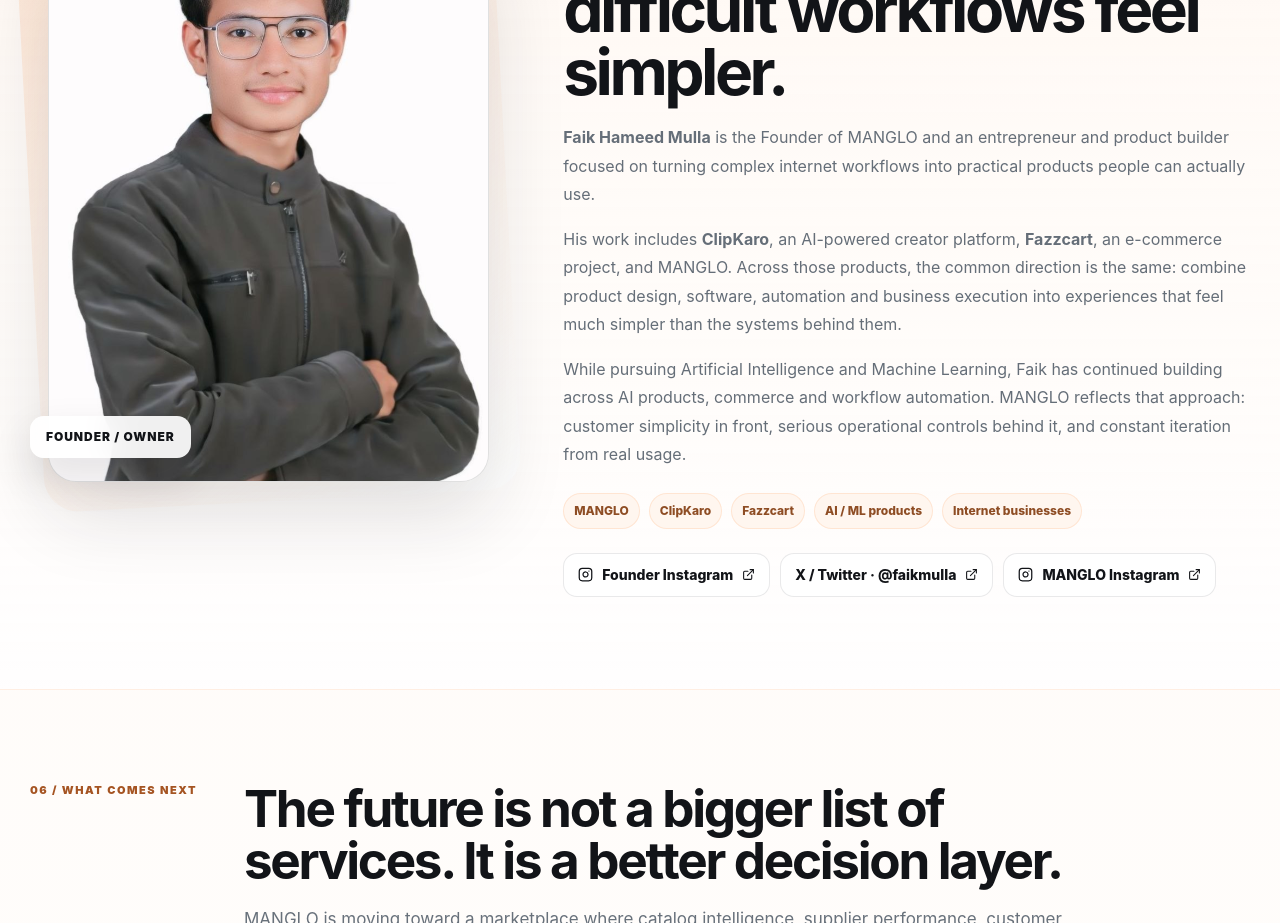
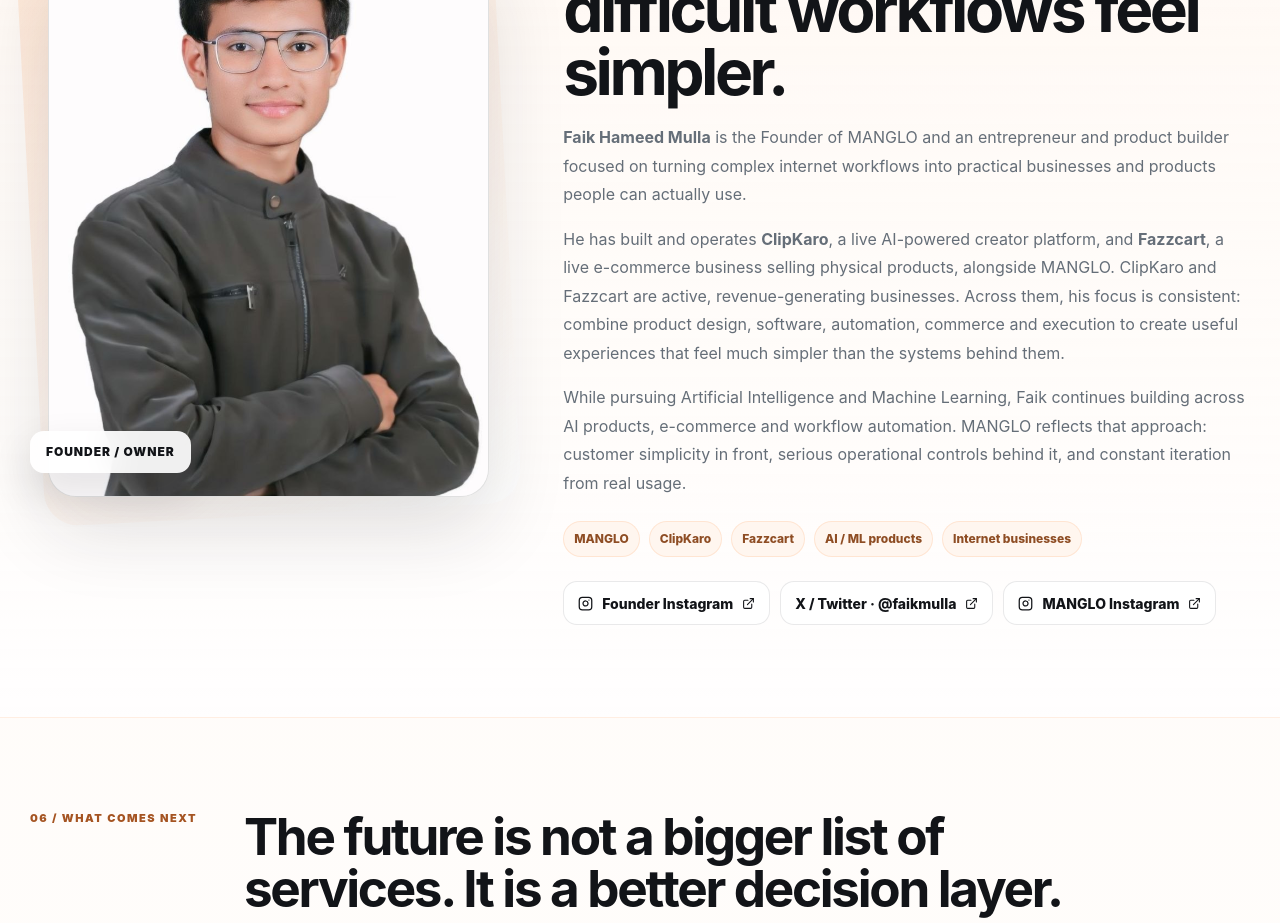
Before and after one commit to faikmulla6-cpu/manglo, a Next.js app: page /about in a window 1280 px wide. Shown: the part 4240-5163 px from the top of the page. Built offline with nearby package versions, Linux system fonts and the light colour scheme; no server answers.

Commit message:
Correct founder business description

```diff
--- a/app/about/page.tsx
+++ b/app/about/page.tsx
@@ -127,9 +127,9 @@ export default function Page(){
      <div className={styles.founderCopy} data-about-reveal>
       <span className={styles.role}>05 / FOUNDER · FAIK HAMEED MULLA</span>
       <h2>Building internet products that make difficult workflows feel simpler.</h2>
-      <p><strong>Faik Hameed Mulla</strong> is the Founder of MANGLO and an entrepreneur and product builder focused on turning complex internet workflows into practical products people can actually use.</p>
-      <p>His work includes <strong>ClipKaro</strong>, an AI-powered creator platform, <strong>Fazzcart</strong>, an e-commerce project, and MANGLO. Across those products, the common direction is the same: combine product design, software, automation and business execution into experiences that feel much simpler than the systems behind them.</p>
-      <p>While pursuing Artificial Intelligence and Machine Learning, Faik has continued building across AI products, commerce and workflow automation. MANGLO reflects that approach: customer simplicity in front, serious operational controls behind it, and constant iteration from real usage.</p>
+      <p><strong>Faik Hameed Mulla</strong> is the Founder of MANGLO and an entrepreneur and product builder focused on turning complex internet workflows into practical businesses and products people can actually use.</p>
+      <p>He has built and operates <strong>ClipKaro</strong>, a live AI-powered creator platform, and <strong>Fazzcart</strong>, a live e-commerce business selling physical products, alongside MANGLO. ClipKaro and Fazzcart are active, revenue-generating businesses. Across them, his focus is consistent: combine product design, software, automation, commerce and execution to create useful experiences that feel much simpler than the systems behind them.</p>
+      <p>While pursuing Artificial Intelligence and Machine Learning, Faik continues building across AI products, e-commerce and workflow automation. MANGLO reflects that approach: customer simplicity in front, serious operational controls behind it, and constant iteration from real usage.</p>
       <div className={styles.ventureChips}><span>MANGLO</span><span>ClipKaro</span><span>Fazzcart</span><span>AI / ML products</span><span>Internet businesses</span></div>
       <div className={styles.socials}>
        <a className={styles.socialButton} href={founderInstagram} target="_blank" rel="noreferrer"><Instagram size={15}/> Founder Instagram <ExternalLink size={13}/></a>
```
